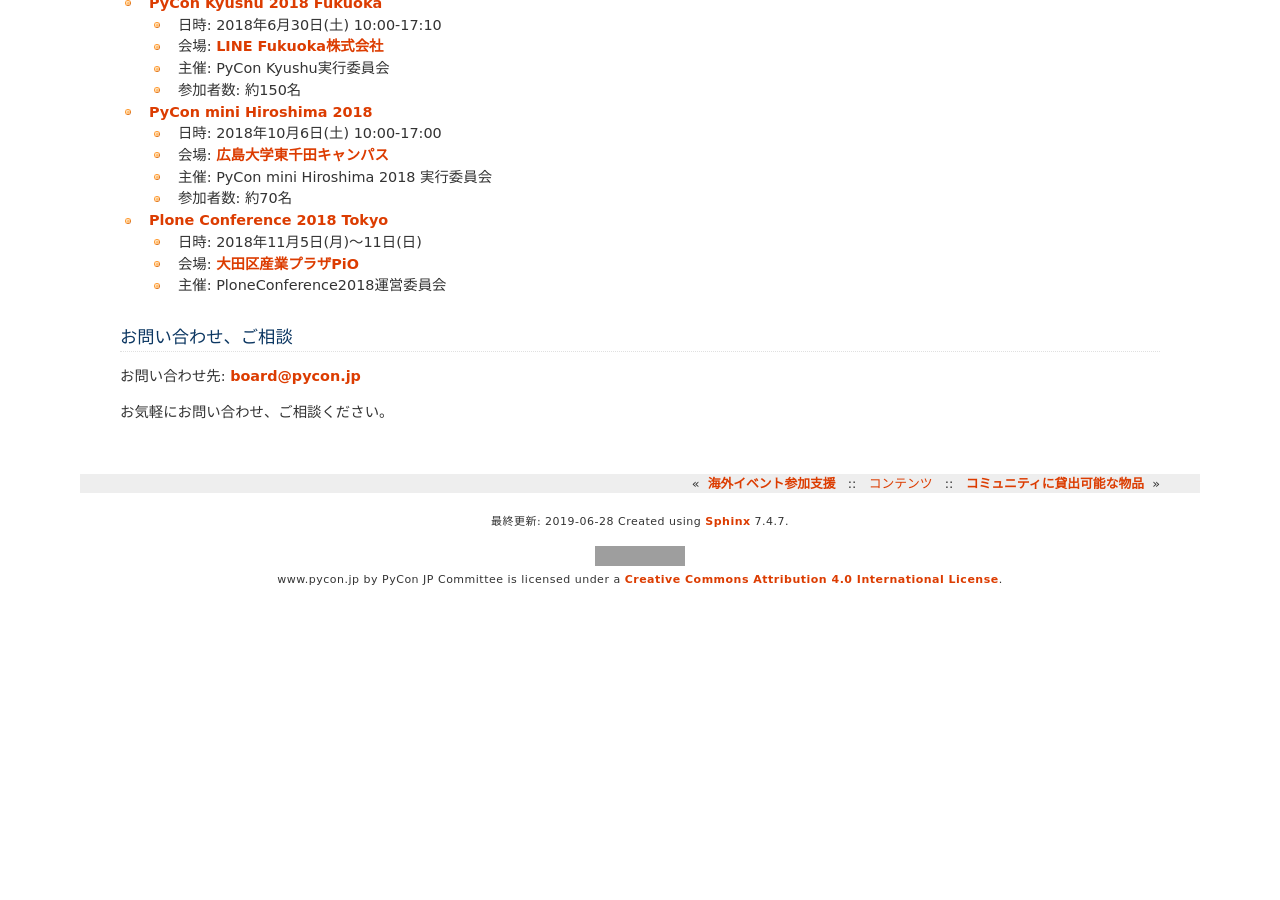
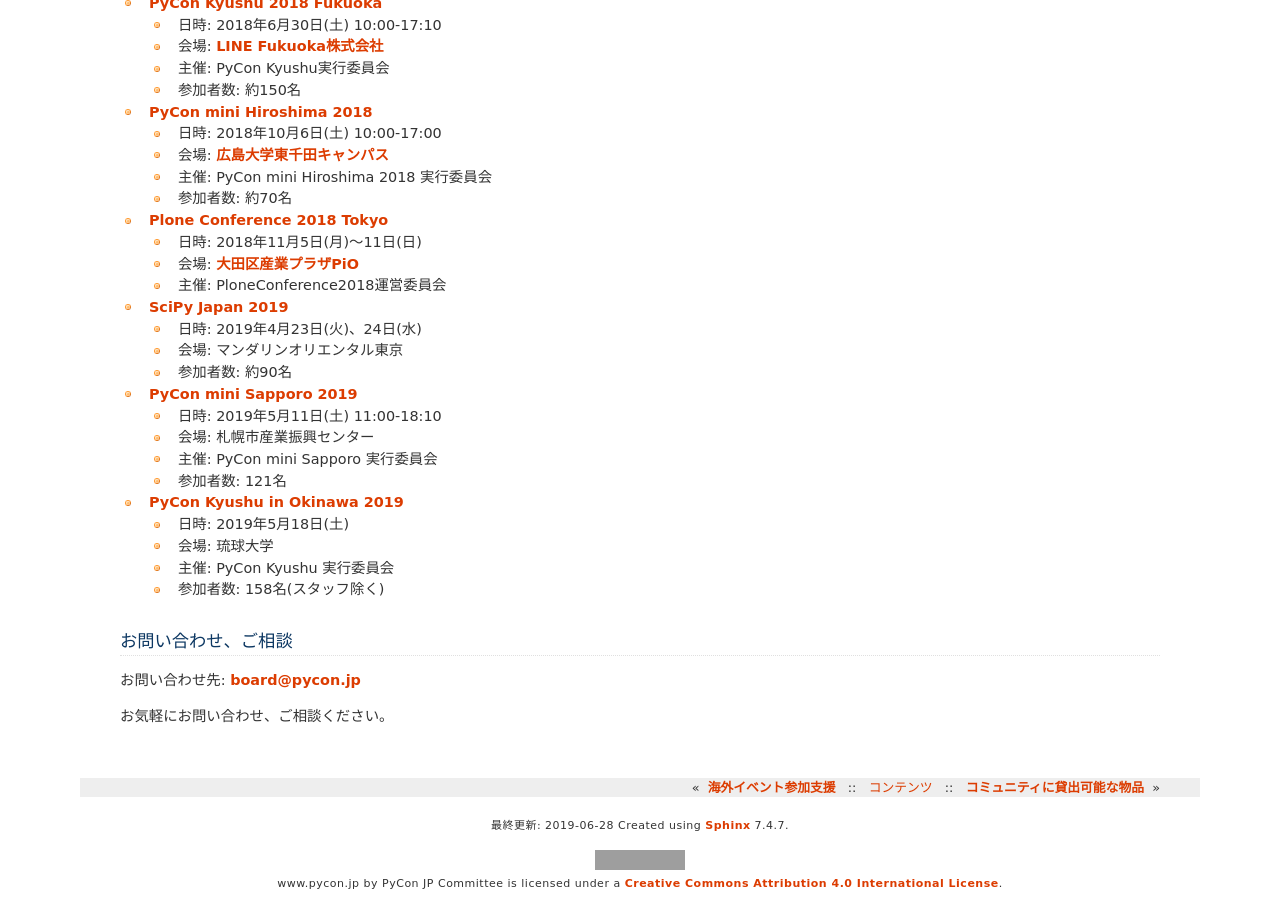
Before and after one commit to pyconjp/www.pycon.jp, a Sphinx documentation site: the page built from source/support/community.rst, in a window 1280 px wide and 900 px high, scrolled down 1923 px. Built offline with Sphinx 7.4.7, drawn with Linux system fonts in a browser that asks for light colours; before the commit the page ends 2519 px from its top, so only the background shows below that; grey boxes are pictures that could not be loaded.

Commit message:
ISSHA-1685 add communities

```diff
--- a/source/support/community.rst
+++ b/source/support/community.rst
@@ -122,6 +122,26 @@
   - 会場: `大田区産業プラザPiO <https://www.pio-ota.net/>`_
   - 主催: PloneConference2018運営委員会
 
+- `SciPy Japan 2019 <https://www.scipyjapan2019.scipy.org/?lang=ja>`_
+
+  - 日時: 2019年4月23日(火)、24日(水)
+  - 会場: マンダリンオリエンタル東京
+  - 参加者数: 約90名
+
+- `PyCon mini Sapporo 2019 <https://sapporo.pycon.jp/2019/>`_
+
+  - 日時: 2019年5月11日(土) 11:00-18:10
+  - 会場: 札幌市産業振興センター
+  - 主催: PyCon mini Sapporo 実行委員会
+  - 参加者数: 121名
+
+- `PyCon Kyushu in Okinawa 2019 <https://kyushu.pycon.jp/>`_
+
+  - 日時: 2019年5月18日(土)
+  - 会場: 琉球大学
+  - 主催: PyCon Kyushu 実行委員会
+  - 参加者数: 158名(スタッフ除く)
+
 お問い合わせ、ご相談
 ====================
 
```
